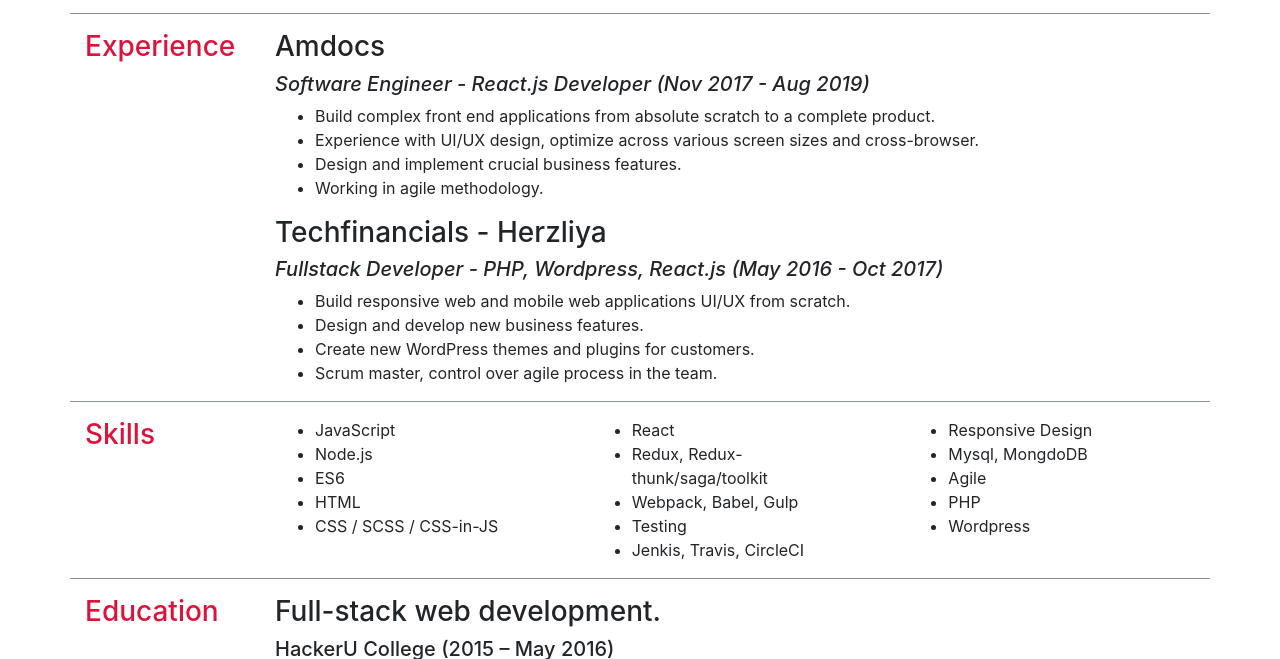
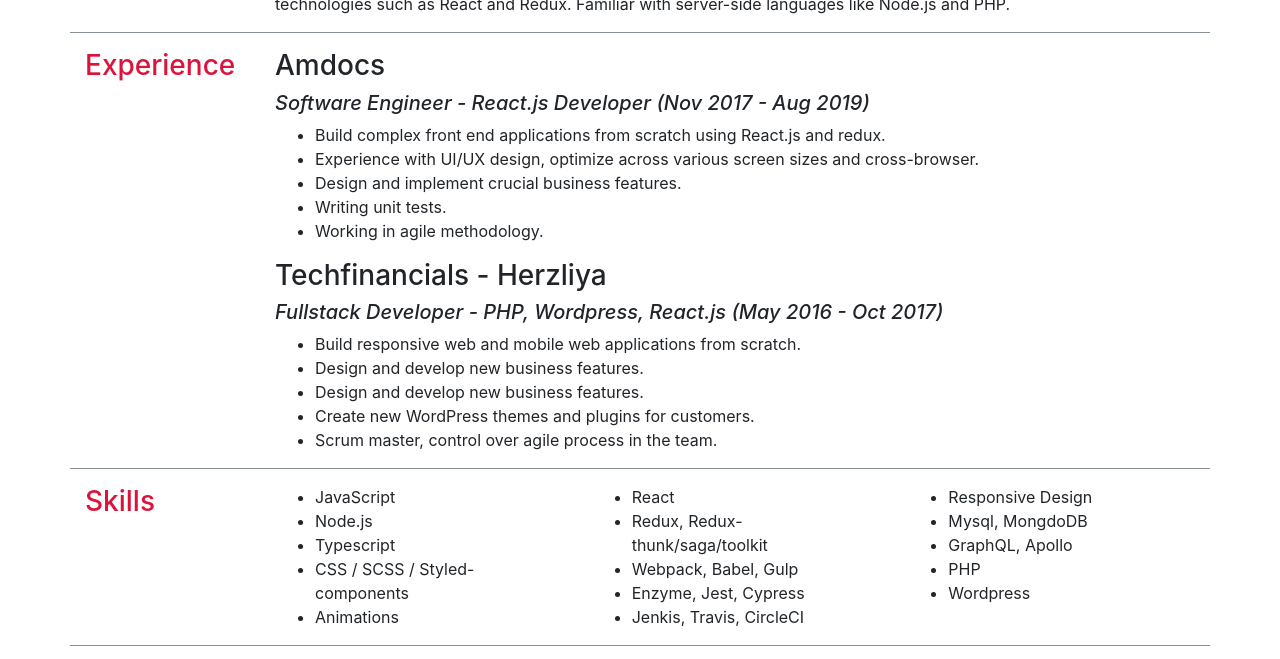
Before and after one commit to baaraak/resume, a website: page index.html in a window 1280 px wide. Shown: the part 220-879 px from the top of the page. Drawn offline with nearby package versions, Linux system fonts and the light colour scheme.

Commit message:
fix resume

```diff
--- a/index.html
+++ b/index.html
@@ -30,6 +30,7 @@
               <a href="./resume.pdf" target="_blank">
                 <i class="mr-2 fas fa-phone-alt"></i>052-5797294
               </a>
+              <div class="small ml-4 text-secondary">Preferably after 13:00pm</div>
             </li>
             <li>
               <a href="mailto:baaraak0@gmail.com">
@@ -75,9 +76,10 @@
           <h3>Amdocs</h3>
           <h4 class="h5 font-italic">Software Engineer - React.js Developer (Nov 2017 - Aug 2019)</h4>
           <ul>
-            <li>Build complex front end applications from absolute scratch to a complete product.</li>
+            <li>Build complex front end applications from scratch using React.js and redux.</li>
             <li>Experience with UI/UX design, optimize across various screen sizes and cross-browser.</li>
             <li>Design and implement crucial business features.</li>
+            <li>Writing unit tests.</li>
             <li>Working in agile methodology.</li>
           </ul>
         </div>
@@ -86,7 +88,8 @@
           <h3>Techfinancials - Herzliya</h3>
           <h4 class="h5 font-italic">Fullstack Developer - PHP, Wordpress, React.js (May 2016 - Oct 2017)</h4>
           <ul>
-            <li>Build responsive web and mobile web applications UI/UX from scratch.</li>
+            <li>Build responsive web and mobile web applications from scratch.</li>
+            <li>Design and develop new business features.</li>
             <li>Design and develop new business features.</li>
             <li>Create new WordPress themes and plugins for customers.</li>
             <li>Scrum master, control over agile process in the team.</li>
@@ -108,9 +111,9 @@
             <ul class="mb-0">
               <li>JavaScript</li>
               <li>Node.js</li>
-              <li>ES6</li>
-              <li>HTML</li>
-              <li>CSS / SCSS / CSS-in-JS</li>
+              <li>Typescript</li>
+              <li>CSS / SCSS / Styled-components</li>
+              <li>Animations</li>
             </ul>
           </div>
           <div class="col-sm">
@@ -118,7 +121,7 @@
               <li>React</li>
               <li>Redux, Redux-thunk/saga/toolkit</li>
               <li>Webpack, Babel, Gulp</li>
-              <li>Testing</li>
+              <li>Enzyme, Jest, Cypress</li>
               <li>Jenkis, Travis, CircleCI</li>
             </ul>
           </div>
@@ -126,7 +129,7 @@
             <ul class="mb-0">
               <li>Responsive Design</li>
               <li>Mysql, MongdoDB</li>
-              <li>Agile</li>
+              <li>GraphQL, Apollo</li>
               <li>PHP</li>
               <li>Wordpress</li>
             </ul>
```
